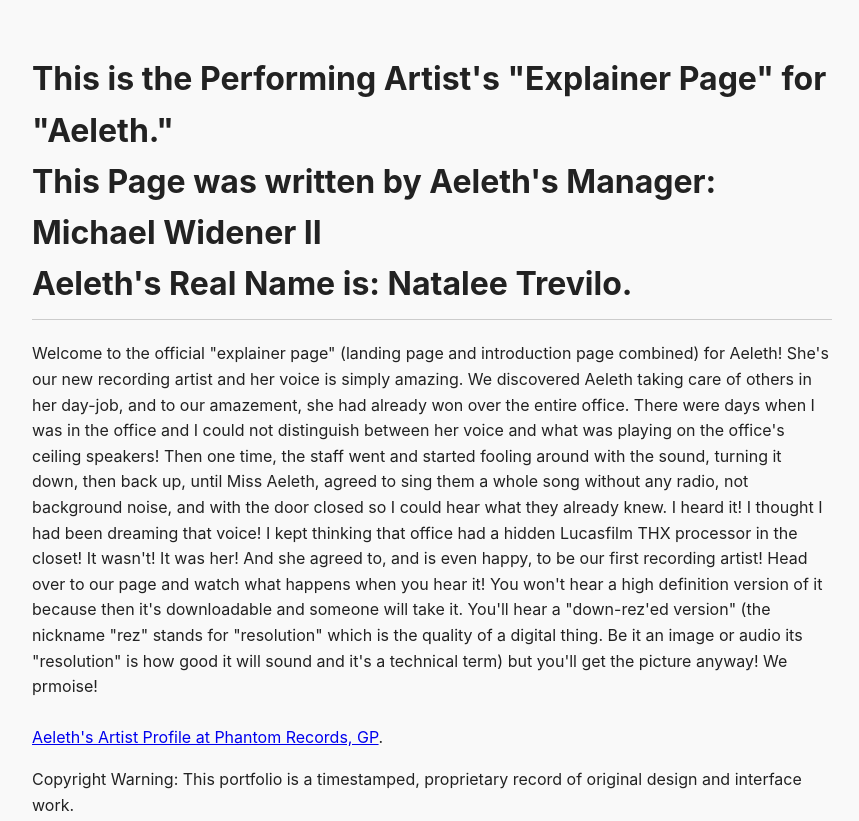
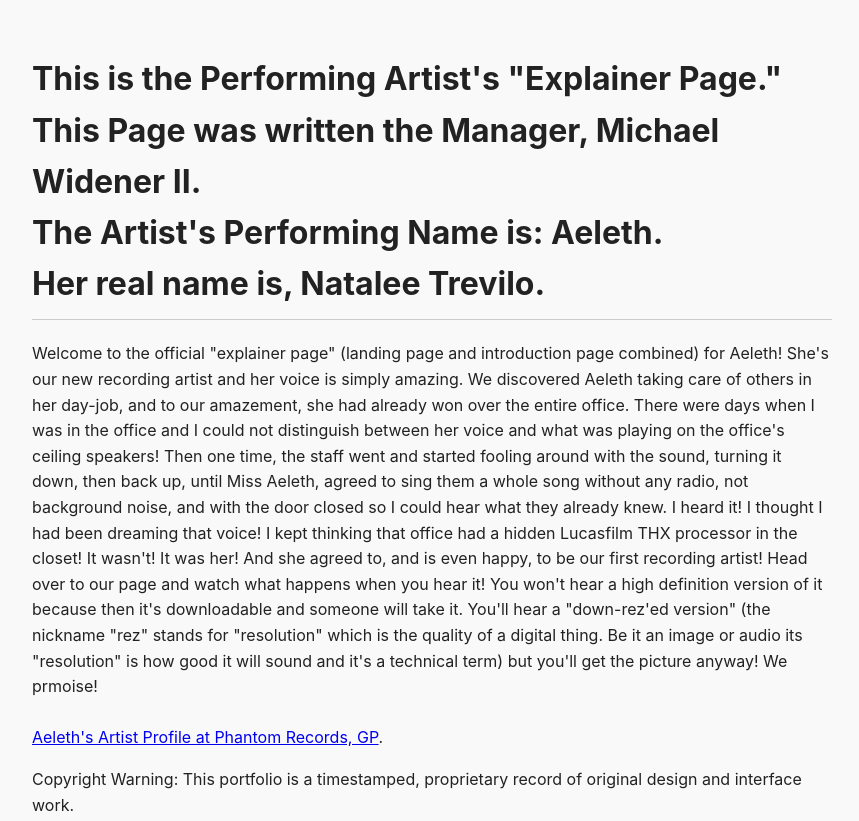
Before and after one commit to phantomrecords/aeleth, a plain HTML site: page index.html in a window 1280 px wide. Shown: the top 821 px of the page, without its empty margins (208-1067 px from the left). Drawn offline with Linux system fonts and the light colour scheme.

Commit message:
Update index.html

```diff
--- a/index.html
+++ b/index.html
@@ -28,7 +28,7 @@
   </style>
 </head>
 <body>
-  <h1>This is the Performing Artist's "Explainer Page" for "Aeleth."<br>This Page was written by Aeleth's Manager: Michael Widener II<br>Aeleth's Real Name is: Natalee Trevilo.</h1>
+  <h1>This is the Performing Artist's "Explainer Page."<br>This Page was written the Manager, Michael Widener II.<br>The Artist's Performing Name is: Aeleth.<br>Her real name is, Natalee Trevilo.</h1>
   <p>Welcome to the official "explainer page" (landing page and introduction page combined) for Aeleth! She's our new recording artist and her voice is simply amazing. We discovered Aeleth taking care of others in her day-job, and to our amazement, she had already won over the entire office. There were days when I was in the office and I could not distinguish between her voice and what was playing on the office's ceiling speakers! Then one time, the staff went and started fooling around with the sound, turning it down, then back up, until Miss Aeleth, agreed to sing them a whole song without any radio, not background noise, and with the door closed so I could hear what they already knew. I heard it! I thought I had been dreaming that voice! I kept thinking that office had a hidden Lucasfilm THX processor in the closet! It wasn't! It was her! And she agreed to, and is even happy, to be our first recording artist! Head over to our page and watch what happens when you hear it! You won't hear a high definition version of it because then it's downloadable and someone will take it. You'll hear a "down-rez'ed version" (the nickname "rez" stands for "resolution" which is the quality of a digital thing. Be it an image or audio its "resolution" is how good it will sound and it's a technical term) but you'll get the picture anyway! We prmoise!
     <br>
     <br>
```
